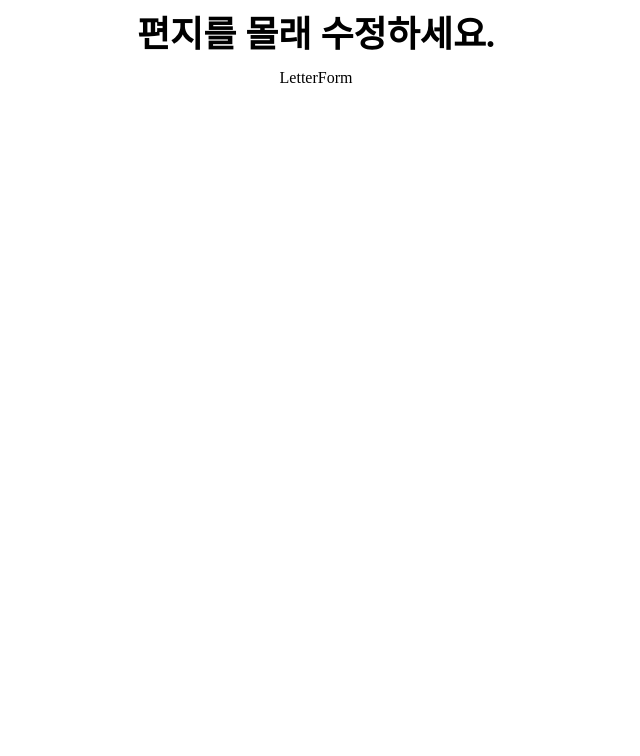
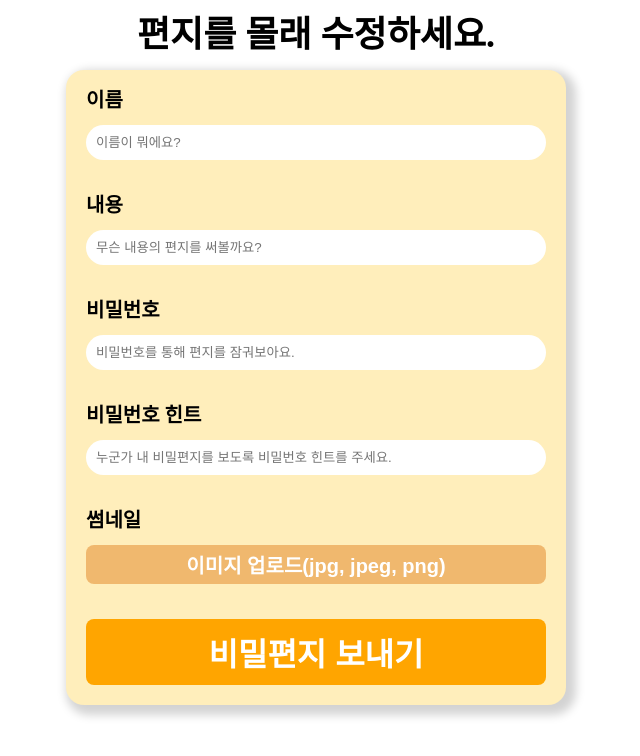
Before and after one commit to THE-SOPT-WEB/leeSeoYeong, a React (Vite) app in the folder week7/: page /edit in a window 1280 px wide. Shown: the top 756 px of the page, without its empty margins (324-964 px from the left). Built offline with nearby package versions, Linux system fonts and the light colour scheme.

Commit message:
feat: LetterForm 컴포넌트 퍼블리싱

```diff
--- a/week7/src/components/LetterForm.tsx
+++ b/week7/src/components/LetterForm.tsx
@@ -1,3 +1,108 @@
-export default function LetterForm() {
-  return <div>LetterForm</div>;
+import styled from 'styled-components';
+import { useEffect, useState, useRef } from 'react';
+import { Letter } from '../types/Letter';
+
+interface LetterFormProps {
+  letterInfo: Letter;
 }
+
+export default function LetterForm({ letterInfo }: LetterFormProps) {
+  const isEditing = letterInfo ? true : false;
+  const inputRef = useRef<HTMLInputElement>(null);
+
+  const inputInfo = [
+    { label: '이름', id: 'name', placeholder: '이름이 뭐에요?' },
+    {
+      label: '내용',
+      id: 'content',
+      placeholder: '무슨 내용의 편지를 써볼까요?',
+    },
+    {
+      label: '비밀번호',
+      id: 'password',
+      placeholder: '비밀번호를 통해 편지를 잠궈보아요.',
+      type: 'password',
+    },
+    {
+      label: '비밀번호 힌트',
+      id: 'hint',
+      placeholder: '누군가 내 비밀편지를 보도록 비밀번호 힌트를 주세요.',
+    },
+  ];
+  return (
+    <StWrapper>
+      {inputInfo.map(({ label, id, placeholder, type }) => (
+        <StInputWrapper key={id}>
+          <label htmlFor={id}>{label}</label>
+          <input type={type || 'text'} placeholder={placeholder} id={id} />
+        </StInputWrapper>
+      ))}
+      {!isEditing && (
+        <StInputWrapper>
+          <label htmlFor="images">썸네일</label>
+          <FileUploadButton
+            onClick={(e) => {
+              e.preventDefault();
+              inputRef.current && inputRef.current.click();
+            }}
+          >
+            이미지 업로드(jpg, jpeg, png)
+          </FileUploadButton>
+          <input
+            type="file"
+            accept="image/*"
+            id="images"
+            multiple
+            ref={inputRef}
+            style={{ display: 'none' }}
+          />
+        </StInputWrapper>
+      )}
+
+      <SubmitButton type="submit">{letterInfo ? '몰래 수정하기' : '비밀편지 보내기'}</SubmitButton>
+    </StWrapper>
+  );
+}
+const StWrapper = styled.form`
+  display: flex;
+  flex-direction: column;
+
+  width: 500px;
+  gap: 35px;
+  padding: 20px;
+  border-radius: 18px;
+  box-shadow: 5px 5px 10px 5px lightgray;
+  background-color: #ffeebb;
+  font-size: 20px;
+  font-weight: bold;
+  & input {
+    width: 100%;
+    outline: none;
+    padding: 10px;
+    border: none;
+    border-radius: 18px;
+  }
+`;
+const StInputWrapper = styled.div`
+  display: flex;
+  flex-direction: column;
+  gap: 15px;
+`;
+const SubmitButton = styled.button`
+  border-radius: 8px;
+  background-color: orange;
+  color: white;
+  padding: 10px 0;
+  border: none;
+  font-weight: 700;
+  font-size: 32px;
+  &:hover {
+    transform: scale(0.97);
+  }
+`;
+
+const FileUploadButton = styled(SubmitButton)`
+  padding: 5px 30px;
+  font-size: 20px;
+  background-color: #f0b86e;
+`;
--- a/week7/src/types/Letter.ts
+++ b/week7/src/types/Letter.ts
@@ -4,5 +4,5 @@ export interface Letter {
   password: string;
   hint: string;
   content: string;
-  images: string[];
+  images: FileList | null;
 }
```
